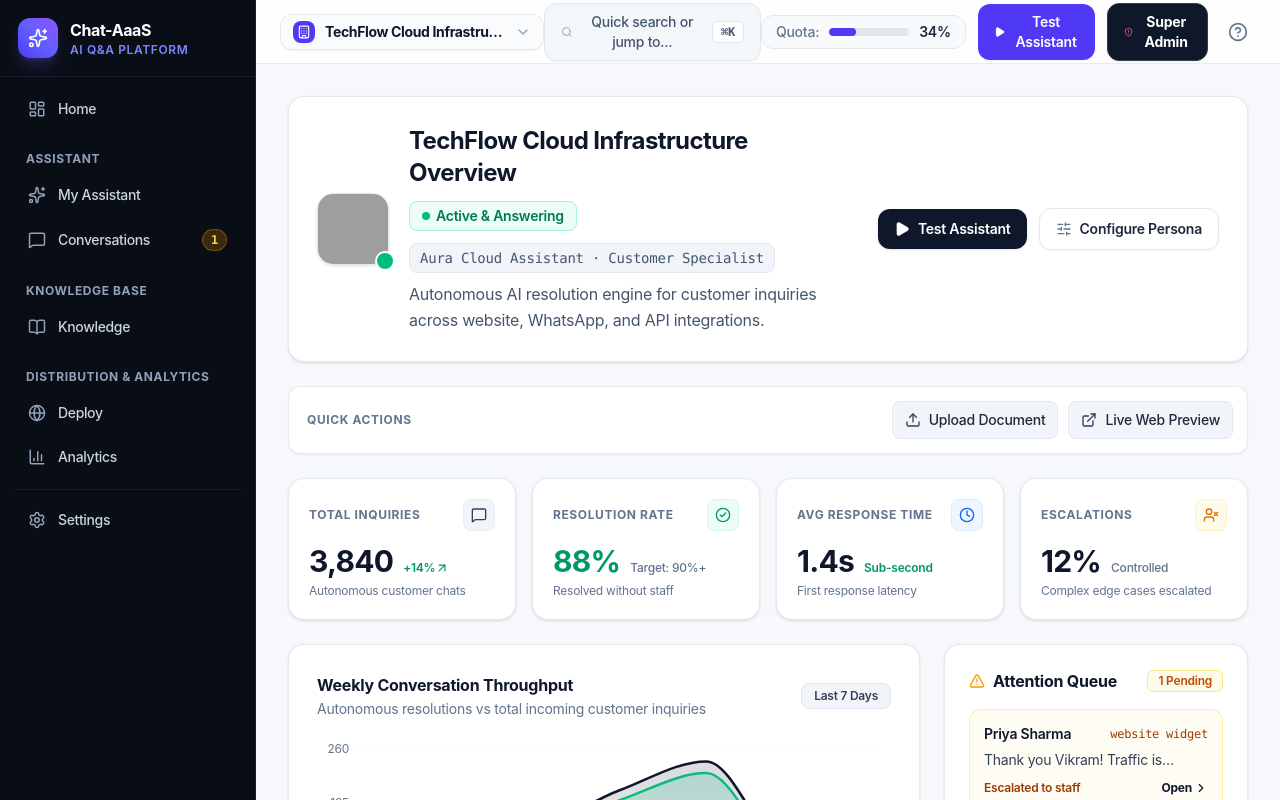
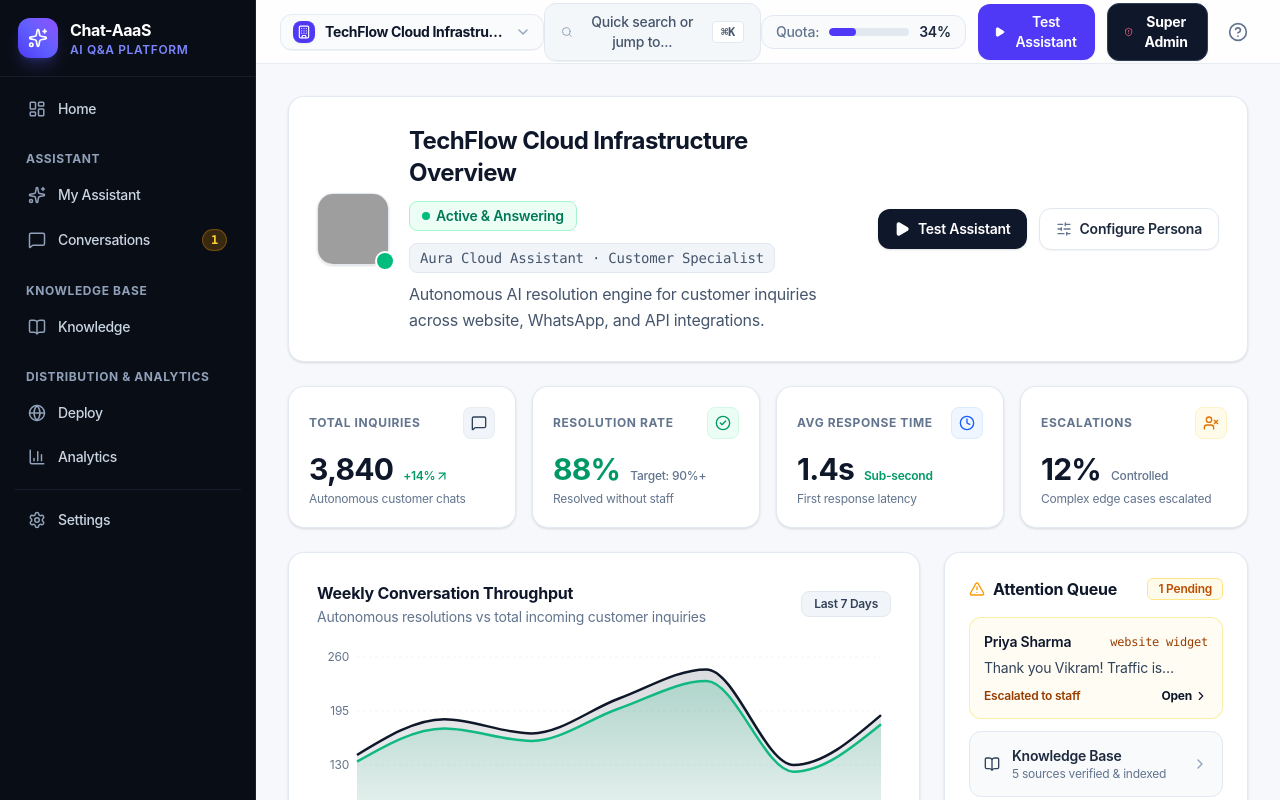
Before and after one commit to Ajimsha1080/Chat-Aaas, a React (Vite) app: page / in a window 1280 px wide. Built offline with nearby package versions, Linux system fonts and the light colour scheme; grey boxes are pictures that could not be loaded.

Commit message:
refactor(home): remove quick actions bar for cleaner dashboard

```diff
--- a/src/components/dashboard/HomeView.tsx
+++ b/src/components/dashboard/HomeView.tsx
@@ -10,8 +10,6 @@ import {
   AlertTriangle,
   SlidersHorizontal,
   ChevronRight,
-  ExternalLink,
-  Upload,
   ArrowUpRight,
   ListTodo
 } from 'lucide-react';
@@ -26,8 +24,7 @@ export const HomeView: React.FC = () => {
     integrations,
     setCurrentTab,
     setIsQuickTestOpen,
-    setActiveConversationId,
-    setIsLiveSandboxOpen
+    setActiveConversationId
   } = useApp();
 
   const stats = currentCompany.stats;
@@ -124,32 +121,6 @@ export const HomeView: React.FC = () => {
         </div>
       </div>
 
-      {/* 2. Quick Actions Strip */}
-      <div className="bg-white rounded-xl p-3.5 border border-slate-200/90 shadow-xs flex items-center justify-between gap-4 overflow-x-auto">
-        <div className="flex items-center gap-2 shrink-0 pl-1">
-          <span className="text-xs font-bold text-slate-500 uppercase tracking-wider hidden sm:inline">
-            Quick Actions
-          </span>
-        </div>
-
-        <div className="flex items-center gap-2.5 shrink-0 flex-wrap">
-          <button
-            onClick={() => setCurrentTab('knowledge')}
-            className="px-3 py-2 bg-slate-100 hover:bg-slate-200/80 text-slate-800 rounded-lg text-sm font-medium flex items-center gap-2 transition-colors cursor-pointer border border-slate-200"
-          >
-            <Upload className="w-4 h-4 text-slate-700" />
-            <span>Upload Document</span>
-          </button>
-
-          <button
-            onClick={() => setIsLiveSandboxOpen(true)}
-            className="px-3 py-2 bg-slate-100 hover:bg-slate-200/80 text-slate-800 rounded-lg text-sm font-medium flex items-center gap-2 transition-colors cursor-pointer border border-slate-200"
-          >
-            <ExternalLink className="w-4 h-4 text-slate-700" />
-            <span>Live Web Preview</span>
-          </button>
-        </div>
-      </div>
 
       {/* 3. Getting Started Checklist */}
       {completedCount < 4 && (
```
